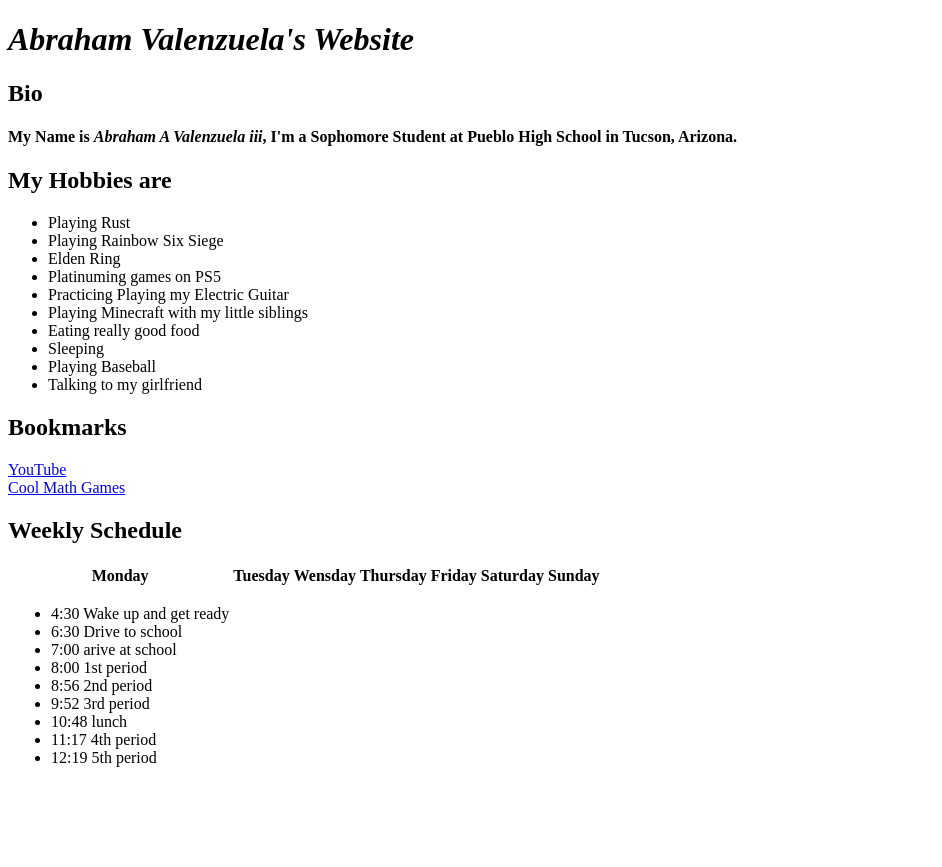
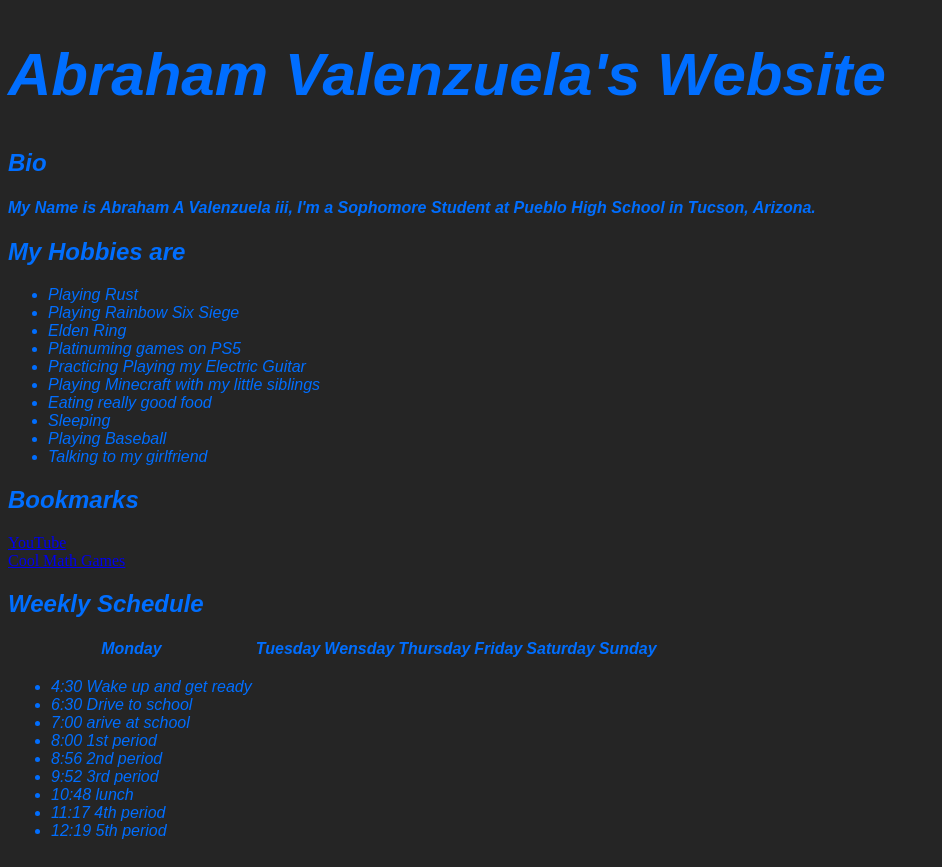
Before and after one commit to I-luv-Monster/Personal-Website-Project, a plain HTML site: page index.html in a window 1280 px wide. Shown: the whole page, without its empty margins (0-942 px from the left). Before the commit the page ends 800 px from the top, so only its background shows below. Drawn offline with Linux system fonts and the light colour scheme.

Commit message:
it has color now!

```diff
--- a/index.html
+++ b/index.html
@@ -4,6 +4,42 @@
     <meta charset="UTF-8">
     <meta name="viewport" content="width=device-width, initial-scale=1.0">
     <title>Abraham Valenzuela's Website</title>
+    <style>
+    body {
+      background-color: rgb(37, 37, 37);
+    }
+
+    h1 {
+      font-size: 60px;
+      font-style: italic;
+      font-family: fantasy;
+      color:rgb(0, 110, 255)
+    }
+
+    ul {
+      font-style: italic;
+      font-family: fantasy;
+      color:rgb(0, 110, 255)
+    }
+
+    h2 {
+      font-style: italic;
+      font-family: fantasy;
+      color:rgb(0, 110, 255)
+    }
+
+    h4 {
+      font-style: italic;
+      font-family: fantasy;
+      color:rgb(0, 110, 255)
+    }
+
+    th {
+      font-style: italic;
+      font-family: fantasy;
+      color:rgb(0, 110, 255)
+    }
+  </style>
 </head>
 <body>
 
```
